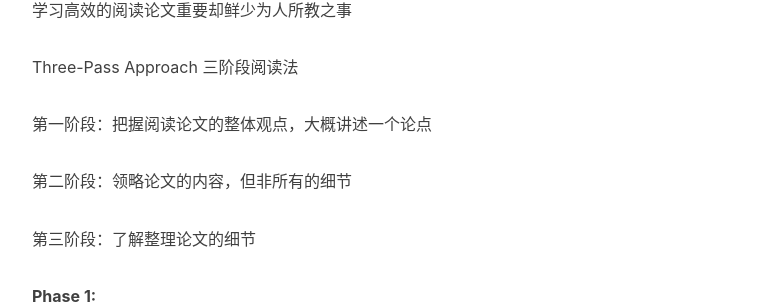
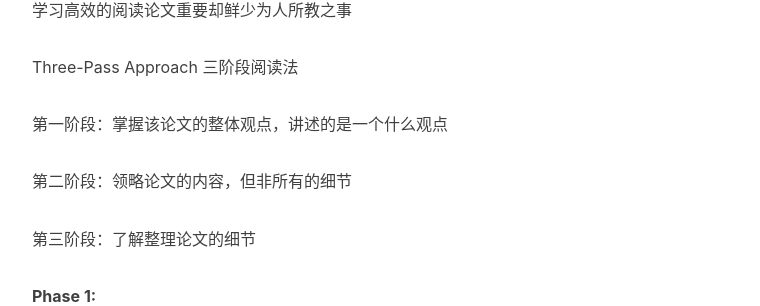
Before and after one commit to ty4z2008/ty4z2008.github.io, a Jekyll site: the page built from _posts/2018-10-18-how-to-reading-a-paper.md, in a window 1280 px wide and 900 px high, scrolled down 478 px. Shown: the part 146-452 px from the top of the window, without its empty margins (233-993 px from the left). Built offline with Jekyll 4.4.1, drawn with Linux system fonts in a browser that asks for light colours; nearby versions of some CDN libraries; comment, search, counter and statistics services are not loaded.

Commit message:
Update 2018-10-18-how-to-reading-a-paper.md

```diff
--- a/_posts/2018-10-18-how-to-reading-a-paper.md
+++ b/_posts/2018-10-18-how-to-reading-a-paper.md
@@ -14,7 +14,7 @@ Learning to efficiently read a paper is a critical but rarely taught skill.
 
 Three-Pass Approach 三阶段阅读法
 
-第一阶段：把握阅读论文的整体观点，大概讲述一个论点
+第一阶段：掌握该论文的整体观点，讲述的是一个什么观点
 
 第二阶段：领略论文的内容，但非所有的细节
 
```
